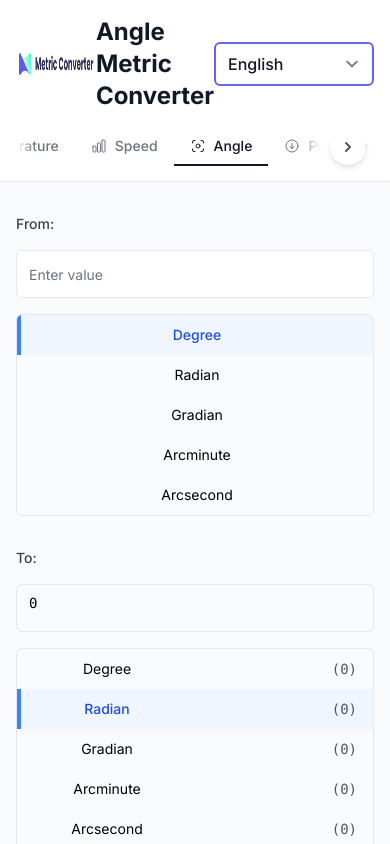
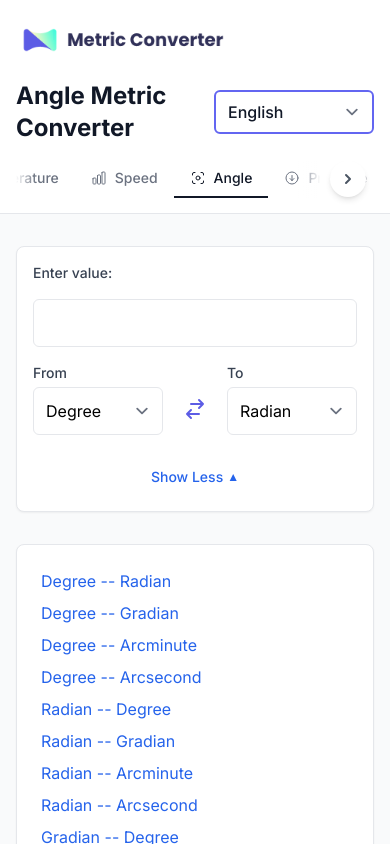
Before and after one commit to s87343472/Unit-Converter-2, a Next.js app: page /en/angle in a window 390 px wide. Shown: the top 844 px of the page. Built offline with nearby package versions, Linux system fonts and the light colour scheme.

Commit message:
fix -- 移动端适配

```diff
--- a/src/components/layout/Header.tsx
+++ b/src/components/layout/Header.tsx
@@ -82,12 +82,25 @@ export default function Header() {
           </Link>
           <Link
             href={`/${language}`}
-            className="text-xl font-semibold text-gray-900 hover:text-blue-600 transition-colors"
+            className="text-xl font-semibold text-gray-900 hover:text-blue-600 transition-colors hidden md:block"
           >
             <h1>{selId} {t.common.title}</h1>
           </Link>
+          <div className='hidden md:block'>
+            <LanguageSwitcher />
+          </div>
+        </div>
+
+        <div className='flex justify-between items-center mb-4 md:hidden'>
+          <Link
+            href={`/${language}`}
+            className="text-xl font-semibold text-gray-900 hover:text-blue-600 transition-colors"
+          >
+            <h1 >{selId} {t.common.title}</h1>
+          </Link>
           <LanguageSwitcher />
         </div>
+
 
         <div className="relative">
           {/* 左滚动按钮 */}
--- a/src/components/unit-converter/UnitConverterLayout.tsx
+++ b/src/components/unit-converter/UnitConverterLayout.tsx
@@ -421,6 +421,7 @@ export default function UnitConverterLayout({ type }: UnitConverterLayoutProps)
   // 计算 value 为 1 的转换结果
   const oneConversionResults = useMemo(() => calculateConversionForOne(), [fromUnit, units])
 
+  const [showAllResults, setShowAllResults] = useState(true)
   return (
     <div className="flex-1">
       {/* 错误提示 */}
@@ -431,6 +432,7 @@ export default function UnitConverterLayout({ type }: UnitConverterLayoutProps)
       )}
 
       {/* 转换区域 */}
+      <div className='hidden md:block'>
         <div className="grid grid-cols-1 md:grid-cols-2 gap-8">
           {/* 左侧 - From */}
           <div>
@@ -482,6 +484,131 @@ export default function UnitConverterLayout({ type }: UnitConverterLayoutProps)
                   </span>
                 </button>
               ))}
+            </div>
+          </div>
+        </div>
+      </div>
+
+      {/* {移动端} */}
+      <div className='block md:hidden'>
+        <div className="space-y-4 bg-white rounded-lg shadow-sm border border-gray-200 p-4">
+          {/* 输入框区域 */}
+          <div>
+            <div className="text-sm font-medium text-gray-700 mb-4">{t?.common?.enterValue || 'From'}:</div>
+            <input
+              type="text"
+              value={value}
+              onChange={handleInput}
+              className="block w-full h-12 rounded-md border border-gray-200 px-3 py-2 text-lg focus:ring-2 focus:ring-blue-500 focus:border-transparent"
+
+            />
+          </div>
+
+          {/* 单位选择区域 */}
+          <div className="flex items-center gap-2">
+            <div className="flex-1">
+              <div className="text-sm font-medium text-gray-700 mb-1">{t?.common?.from || 'From'}</div>
+              <select
+                value={fromUnit}
+                onChange={(e) => setFromUnit(e.target.value)}
+                className="w-full h-12 rounded-md border border-gray-200 px-3 py-2"
+              >
+                {Object.entries(units).map(([unitId, unit]) => (
+                  <option key={unitId} value={unitId}>{unit}</option>
+                ))}
+              </select>
+            </div>
+
+            {/* 交换按钮 */}
+            <button
+              onClick={() => {
+                const temp = fromUnit;
+                setFromUnit(toUnit);
+                setToUnit(temp);
+              }}
+              className="w-12 h-12 flex items-center justify-center rounded-md  mt-5"
+            >
+              <svg className="w-6 h-6" fill="none" stroke="#5C5CE5" viewBox="0 0 24 24" >
+                <path strokeLinecap="round" strokeLinejoin="round" strokeWidth={2} d="M8 7h12m0 0l-4-4m4 4l-4 4m0 6H4m0 0l4 4m-4-4l4-4" />
+              </svg>
+            </button>
+
+            <div className="flex-1">
+              <div className="text-sm font-medium text-gray-700 mb-1">{t?.common?.to || 'To'}</div>
+              <select
+                value={toUnit}
+                onChange={(e) => setToUnit(e.target.value)}
+                className="w-full h-12 rounded-md border border-gray-200 px-3 py-2"
+              >
+                {Object.entries(units).map(([unitId, unit]) => (
+                  <option key={unitId} value={unitId}>{unit}</option>
+                ))}
+              </select>
+            </div>
+          </div>
+
+          {/* 转换结果列表 */}
+          <div className="mt-4 space-y-2">
+            {conversionResults && Object.entries(units)
+              .filter(([unitId]) => unitId !== fromUnit)
+              .sort(([unitIdA], [unitIdB]) => {
+                if (unitIdA === toUnit) return -1;
+                if (unitIdB === toUnit) return 1;
+                return 0;
+              })
+              .map(([unitId, unit], index) => {
+                const isSelected = unitId === toUnit;
+                const shouldShow = isSelected || showAllResults || index < 2; // Show first 2 results by default
+
+                return (
+                  <div
+                    key={unitId}
+                    className={`rounded-md ${!shouldShow ? 'hidden' : ''}`}
+                  >
+                    {/* 其他元素 */}
+                    <div hidden={isSelected} className='text-sm text-[#808080] border-b'>
+                      <div className='flex gap-2 items-center flex-wrap'>
+                        <div className="text-sm ">
+                          <span className='text-[#262626]'>{value}</span> {units[fromUnit]} =
+                        </div>
+                        <div className='font-medium text-lg'>
+                          <span className='text-[#262626]'>{conversionResults[unitId]}</span> {unit}
+                        </div>
+                      </div>
+                    </div>
+
+                    {/* 选中元素 */}
+                    <div hidden={!isSelected} className='bg-[#f9f9fb] p-[16px] rounded-md'>
+                      <div className='flex gap-2 items-center flex-wrap text-2xl font-bold'>
+                        <div className=" ">
+                          {value} {units[fromUnit]} =
+                        </div>
+                        <div className=''>
+                          {conversionResults[unitId]} {unit}
+                        </div>
+                      </div>
+                    </div>
+                  </div>
+                );
+              })}
+
+            {/* Show/Hide button */}
+            {Object.keys(units).length > 3 && (
+              <button
+                onClick={() => setShowAllResults(!showAllResults)}
+                className="w-full mt-2 py-2 text-blue-600 hover:text-blue-800 text-sm font-medium"
+              >
+                {showAllResults ? (
+                  <span className="flex items-center justify-center gap-1">
+                    Show Less <span className="text-xs">▲</span>
+                  </span>
+                ) : (
+                  <span className="flex items-center justify-center gap-1">
+                    Show More <span className="text-xs">▼</span>
+                  </span>
+                )}
+              </button>
+            )}
           </div>
         </div>
       </div>
```
Lines whose indentation alone changed are shown as unchanged.
